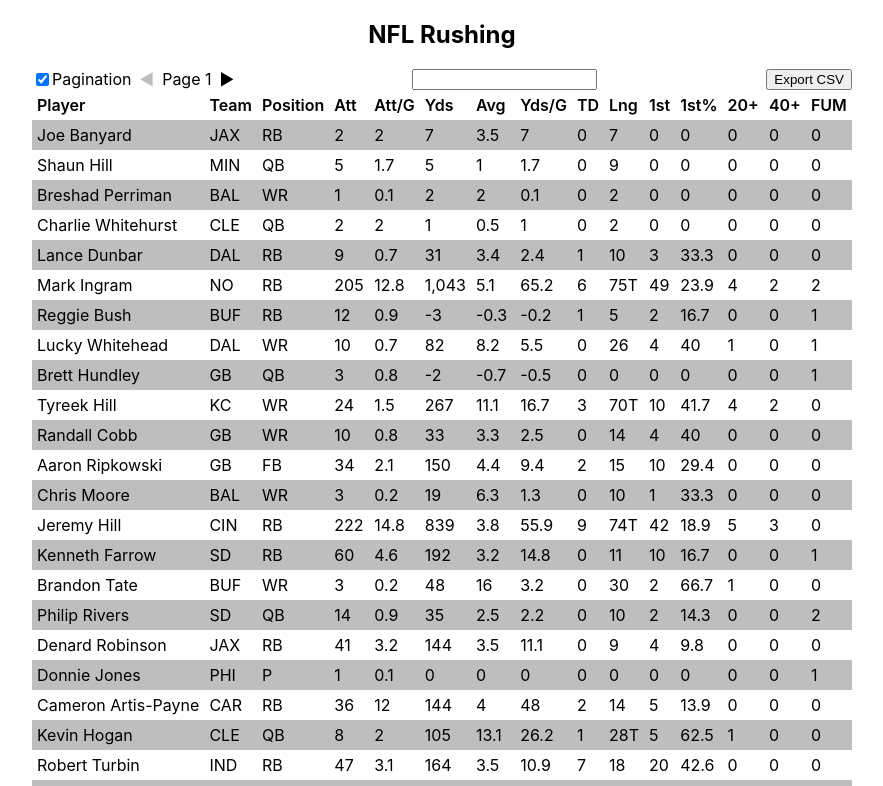
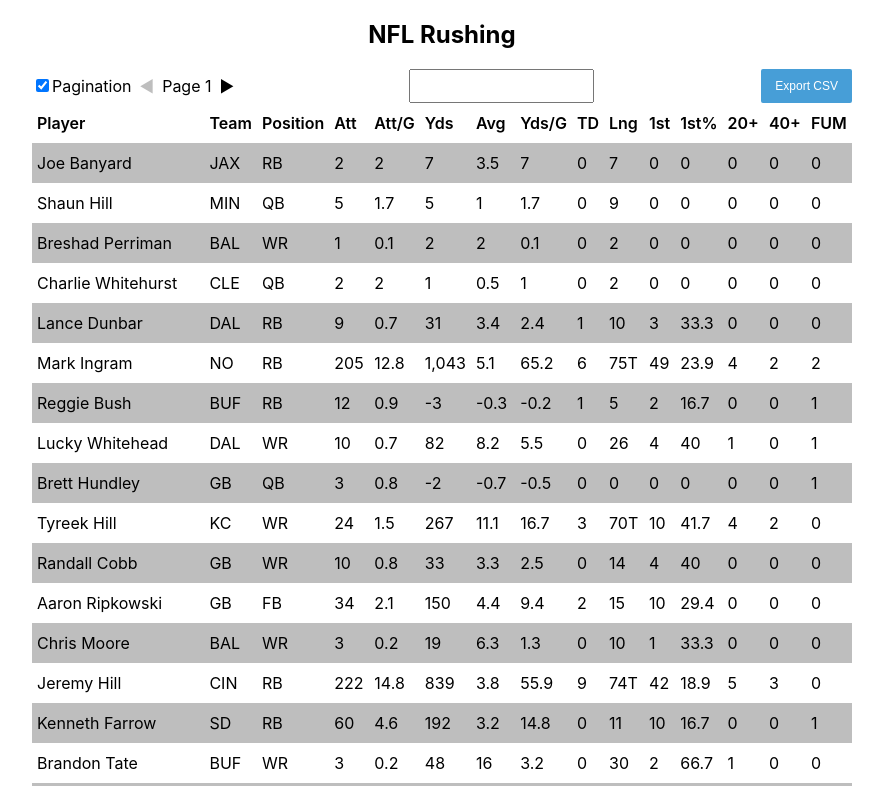
Before and after one commit to incarnateTheGreat/nfl-rushing, a React (Create React App) app: page / in a window 1280 px wide. Shown: the top 786 px of the page, without its empty margins (198-1081 px from the left). Built offline with nearby package versions, Linux system fonts and the light colour scheme.

Commit message:
Updated styles.

```diff
--- a/src/App.js
+++ b/src/App.js
@@ -232,7 +232,7 @@
 							</div>
 						</div>
 						<input type="search" name="search" onChange={this.search.bind(this)} />
-						<button type="button" onClick={this.exportCSV.bind(this)}>Export CSV</button>
+						<button type="button" className="exportCSV" onClick={this.exportCSV.bind(this)}>Export CSV</button>
 					</nav>
 				</div>
 		  	</header>
--- a/src/styles/_variables.scss
+++ b/src/styles/_variables.scss
@@ -17,7 +17,7 @@
 
 // Font Sizes
 $font-size-msmall:                  9px;
-$font-size-small:				    11px;
+$font-size-small:				    12px;
 $font-size-base:				    16px;
 $font-size-xmedium:			        14px;
 $font-size-medium:			        18px;
--- a/src/styles/styles.scss
+++ b/src/styles/styles.scss
@@ -19,7 +19,24 @@
             display: flex;
             justify-content: space-between;
 
+            .exportCSV {
+              background-color: $primary-blue;
+              border: 2px solid $primary-blue;
+              border-radius: 2px;
+              color: $white;
+              cursor: pointer;
+              font-size: $font-size-small;
+              padding: 8px 12px;
+              transition: background-color 0.1s;
+
+              &:hover {
+                background-color: $white;
+                color: $black;
+              }
+            }
+
             .nav__interactive {
+                align-items: center;
                 display: flex;
                 justify-content: space-between;
 
--- a/src/styles/table.scss
+++ b/src/styles/table.scss
@@ -28,15 +28,17 @@
 
         &__data {
             display: table-cell;
-            padding: 5px;
+            padding: 10px 5px;
             white-space: nowrap;
         }
 
         &__columnHeader {
             &--sortable {
                 cursor: pointer;
+                transition: background-color 0.1s;
+
                 &:hover {
-                    background: $dark-grey;
+                    background-color: $dark-grey;
                 }
             }
         }
@@ -47,3 +49,9 @@
         }
     }
 }
+
+@media only screen and (max-width: 820px) {
+  .table-container {
+    width: 820px;
+  }
+}
```
